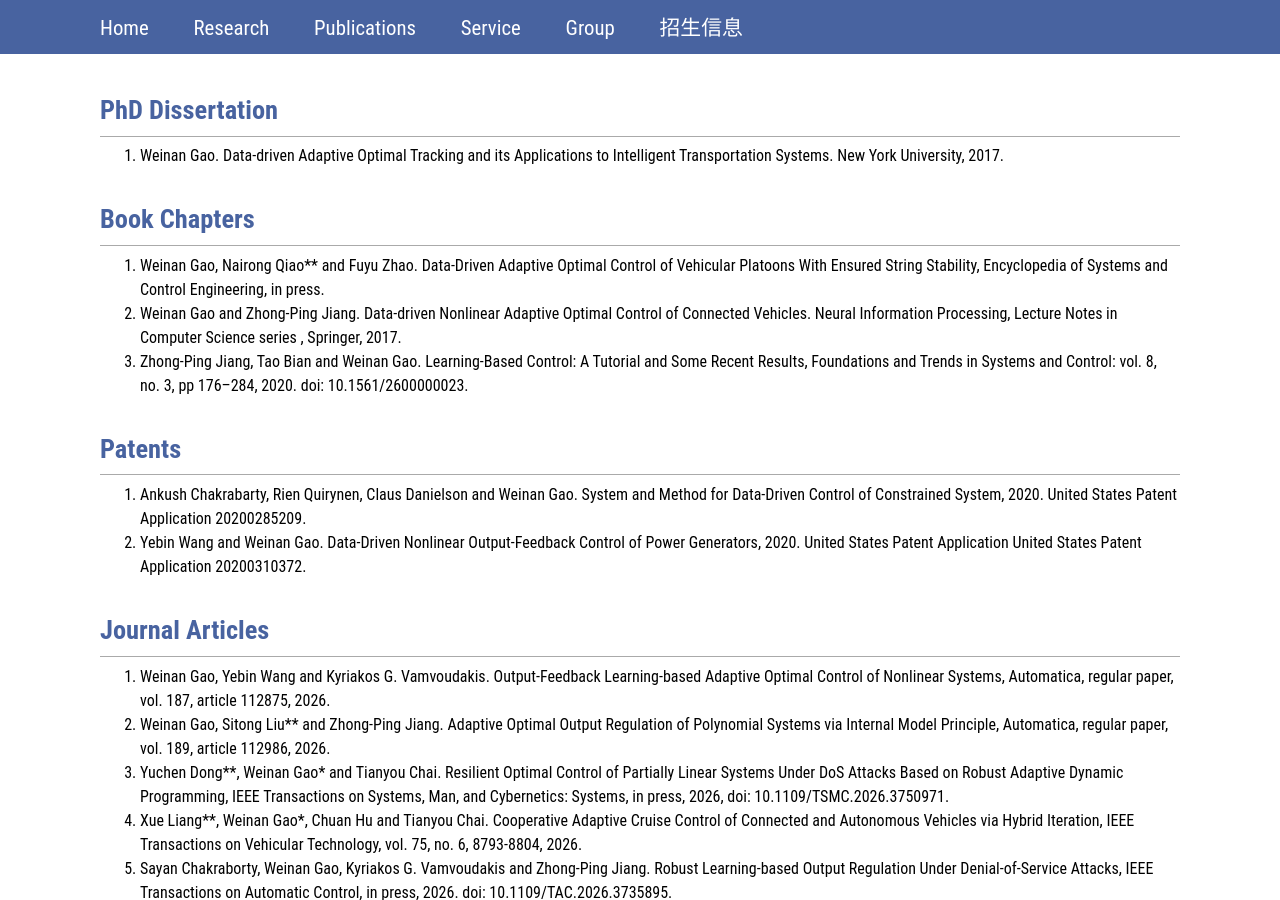
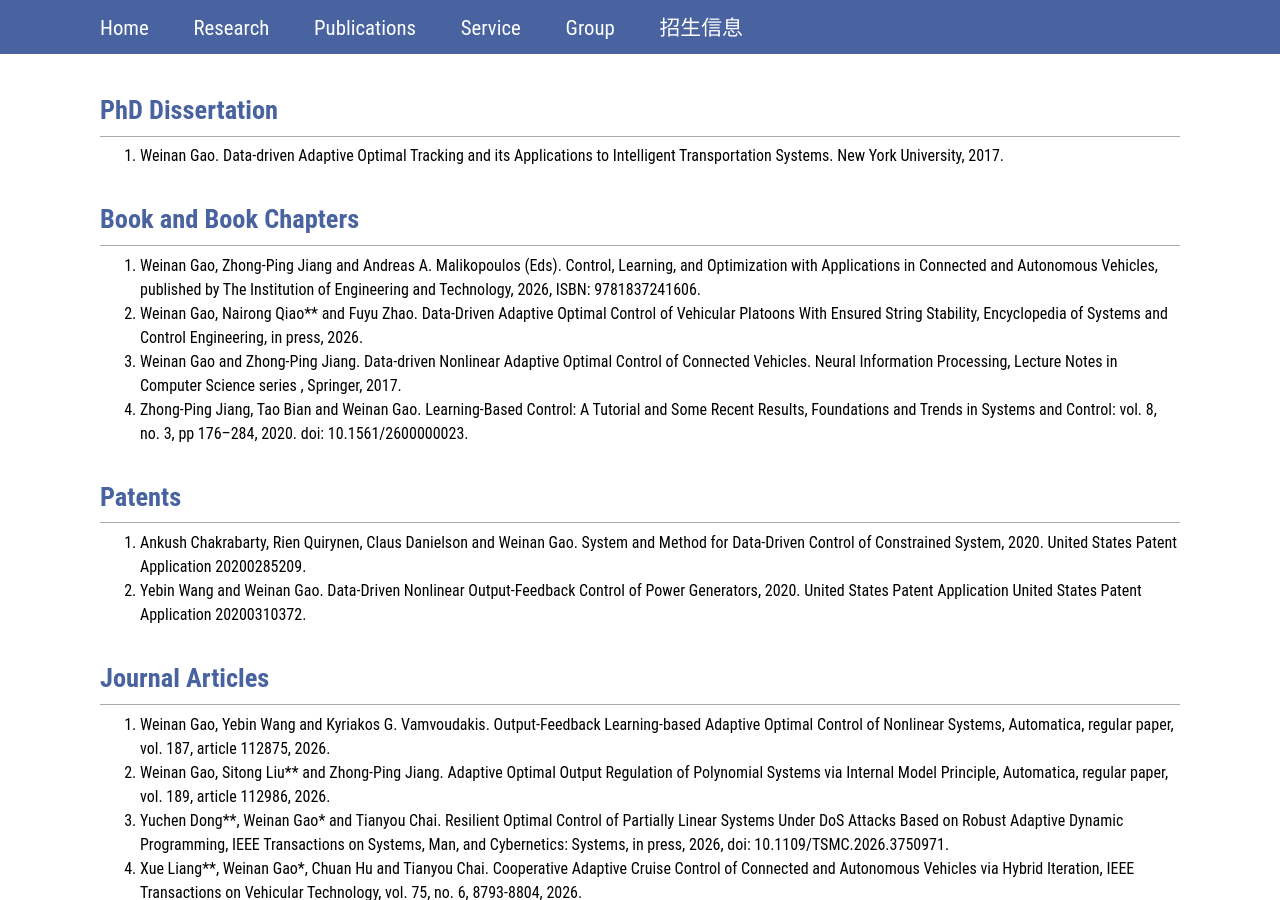
Before and after one commit to WeinanGao/weinangao.github.io, a Jekyll site: the page built from publications.markdown, in a window 1280 px wide and 900 px high. Built offline with Jekyll 4.4.1, drawn with Linux system fonts in a browser that asks for light colours.

Commit message:
Update publications.markdown

```diff
--- a/publications.markdown
+++ b/publications.markdown
@@ -9,9 +9,10 @@ permalink: /publications/
 <li> Weinan Gao. Data-driven Adaptive Optimal Tracking and its Applications to Intelligent Transportation Systems. New York University, 2017. </li>
 </ol>
 
-# Book Chapters #
+# Book and Book Chapters #
 <ol>
-<li> Weinan Gao, Nairong Qiao** and Fuyu Zhao. Data-Driven Adaptive Optimal Control of Vehicular Platoons With Ensured String Stability, Encyclopedia of Systems and Control Engineering, in press. </li>
+<li> Weinan Gao, Zhong-Ping Jiang and Andreas A. Malikopoulos (Eds). Control, Learning, and Optimization with Applications in Connected and Autonomous Vehicles, published by The Institution of Engineering and Technology, 2026, ISBN: 9781837241606. </li>
+<li> Weinan Gao, Nairong Qiao** and Fuyu Zhao. Data-Driven Adaptive Optimal Control of Vehicular Platoons With Ensured String Stability, Encyclopedia of Systems and Control Engineering, in press, 2026. </li>
 <li> Weinan Gao and Zhong-Ping Jiang. Data-driven Nonlinear Adaptive Optimal Control of Connected Vehicles. Neural Information Processing, Lecture Notes in Computer Science series , Springer, 2017. </li>
 <li> Zhong-Ping Jiang, Tao Bian and Weinan Gao.  Learning-Based Control: A Tutorial and Some Recent Results, Foundations and Trends in Systems and Control: vol. 8, no. 3, pp 176–284, 2020. doi: 10.1561/2600000023. </li>
 </ol>
```
